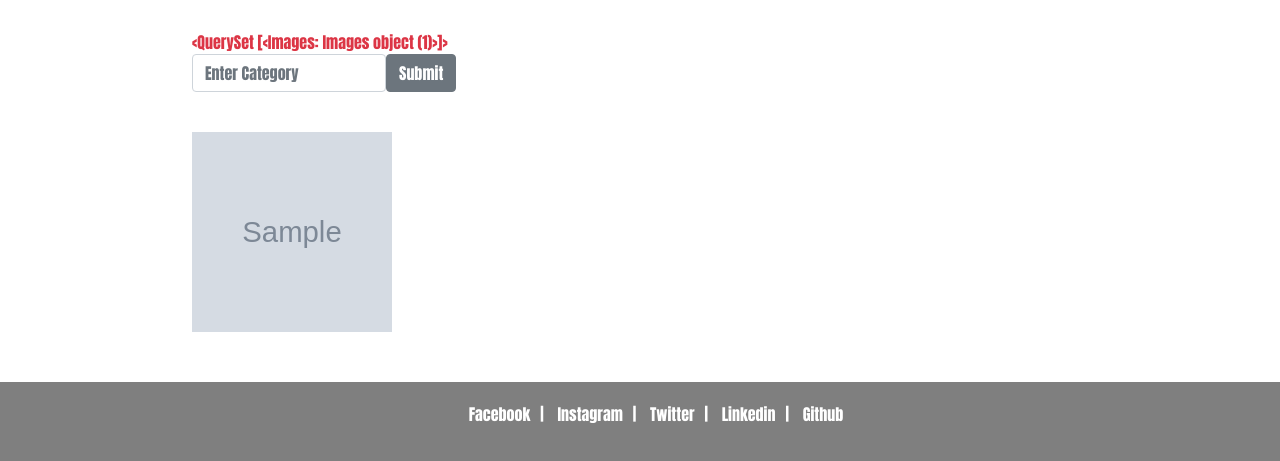
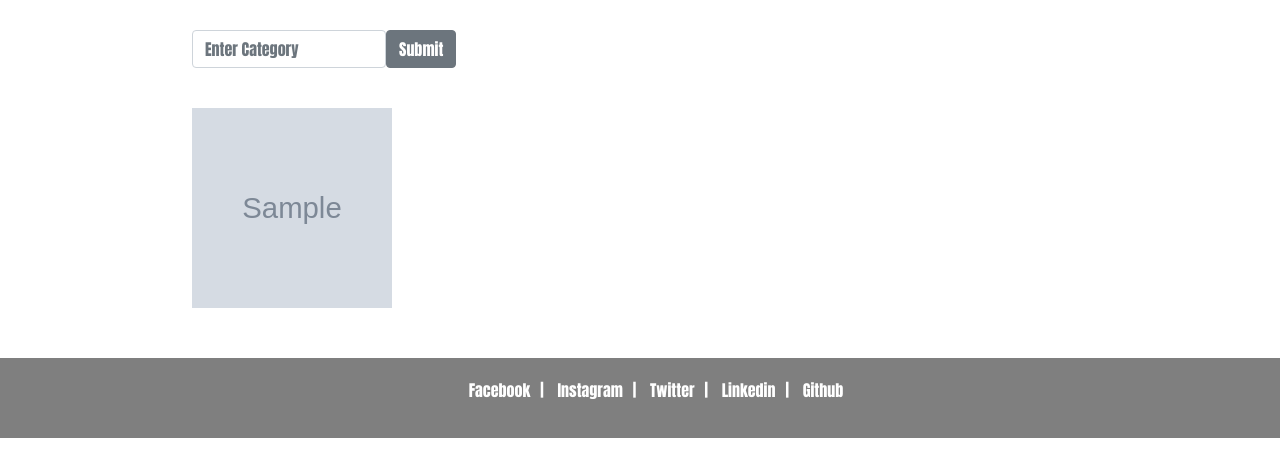
Before and after one commit to uhuru-rawlings/Django_Gallery, a Django app: template templates/category.html in a window 1280 px wide. Shown: the part 59-520 px from the top of the page. Run offline with Django 3.2, Linux system fonts and the light colour scheme; tables that the repository leaves empty hold one stand-in row (values such as "Sample post"); the template is opened without the code that fills it: values that come from a table or form of the project are taken from there, most other values are stand-ins (such as "Sample title", 1, 10 or a date in 2020); grey boxes marked "Sample" are stand-in pictures; some libraries are stand-ins or nearby versions.

Commit message:
removed error statement

```diff
--- a/templates/category.html
+++ b/templates/category.html
@@ -11,10 +11,6 @@
 
 {% block body %}
 <div class="search_category">
-  {% if single_img %}
-  <div class="text-danger">{{ single_img }}</div>
-  {% else %}
-  {% endif %}
   <form action="{% url 'search' %}" method="post" id="searchforms">{% csrf_token %}
     <div class="form-group">
        <input type="text" name="searchItems" required id="searchItems" class="form-control" placeholder="Enter Category">
```
